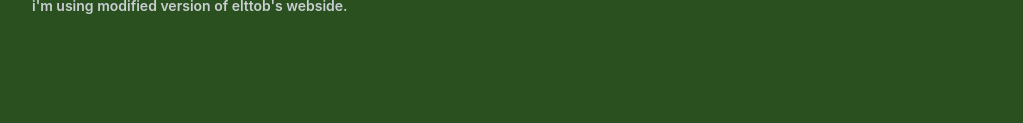
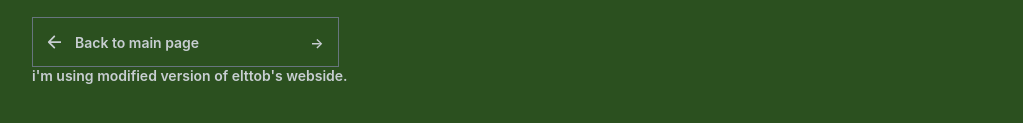
Before and after one commit to miki20081/MinecraftTexturepacks, a plain HTML site: page index.html in a window 1280 px wide. Shown: the part 429-552 px from the top of the page, without its empty margins (128-1151 px from the left). Drawn offline with Linux system fonts and the light colour scheme; a web font is replaced by a local one.

Commit message:
Back button
+added back arrow svg
+added back button

```diff
--- a/index.html
+++ b/index.html
@@ -20,6 +20,9 @@
 					<div class="background" style="--image: url(res/backgrounds/Cook_Totem_of_Undying.png);"></div>
 					<p class="link-text">Cook's Totem of Undying</p>
 				</a>
+				<a class="link-single" style="--link-icon: url(res/icons/arrow-back.svg); --link-colur: #d44747;" href="https://miki20081.github.io">
+                    <p class="link-text">Back to main page</p>
+				</a>
 		</main>
 		<p>                                                                    </p>
 		<p>i'm using modified version of <a href="https://elttob.github.io" style="text-decoration: none;" >elttob's</a> webside.</p>
```
Also changed, not shown: res/icons/arrow-back.svg (added).
